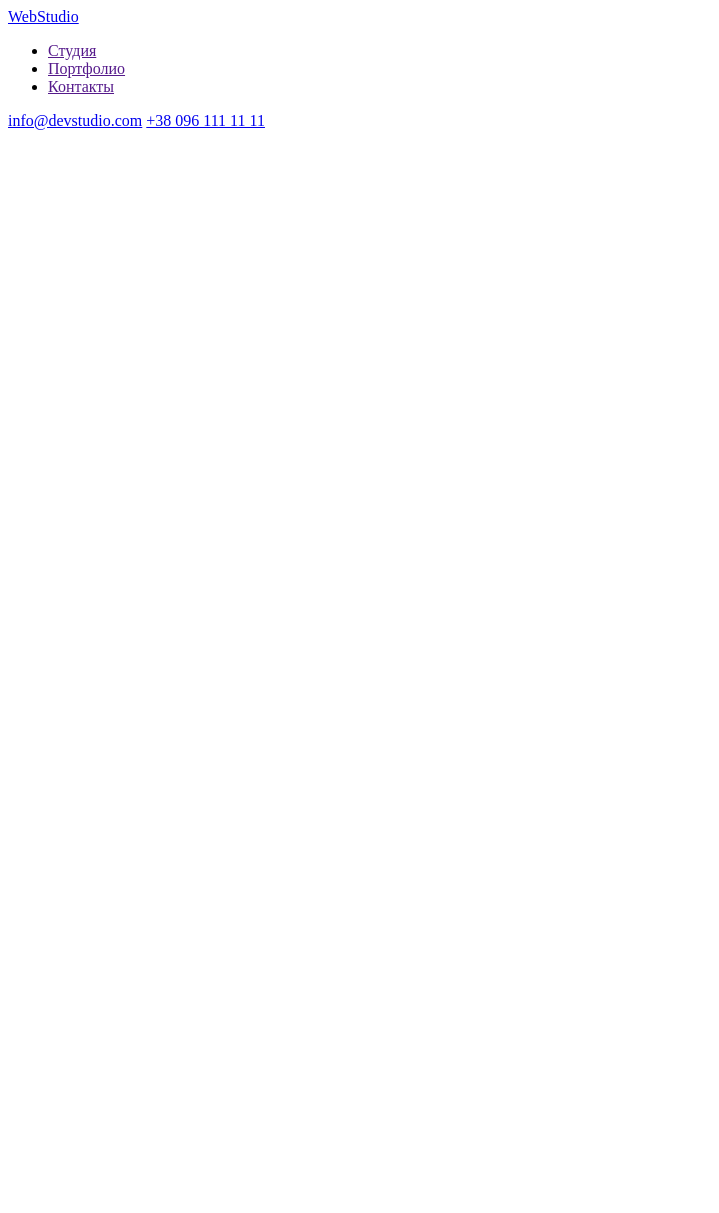
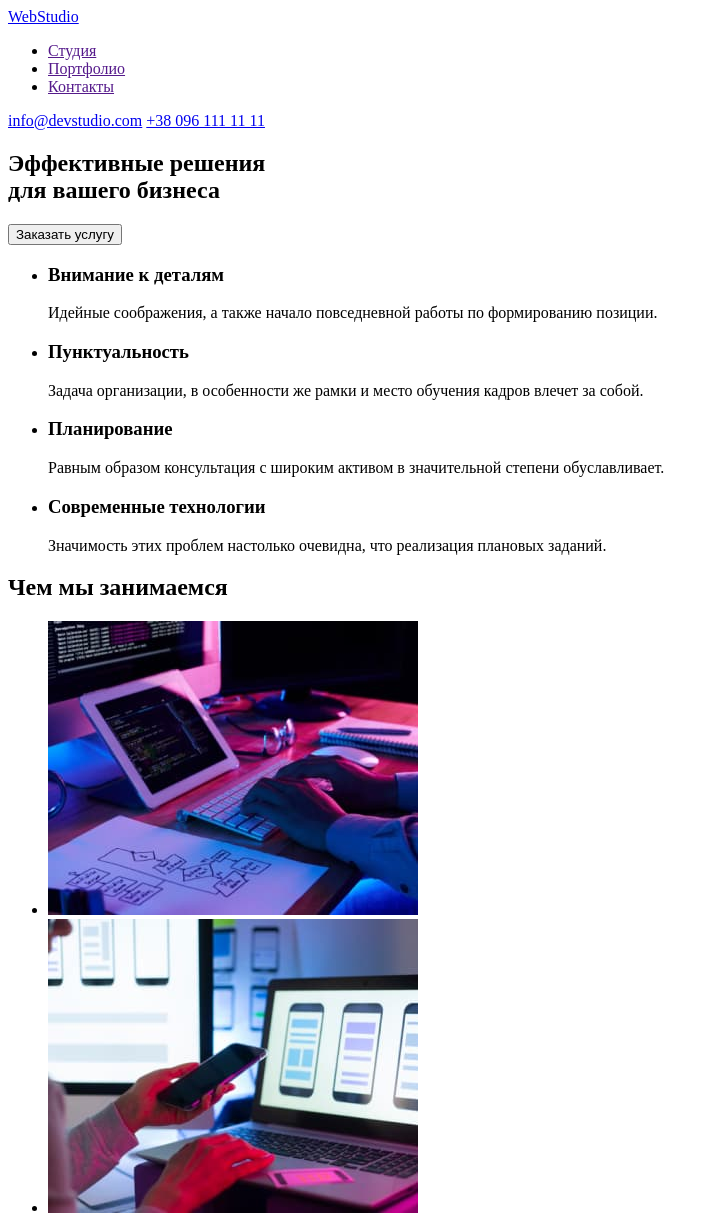
Before and after one commit to kostya1654/goit-markup-hw-01, a plain HTML site: page index.html in a window 1280 px wide. Shown: the top 1213 px of the page, without its empty margins (0-719 px from the left). Before the commit the page ends 800 px from the top, so only its background shows below. Drawn offline with Linux system fonts and the light colour scheme.

Commit message:
Создает секции
Создает секции и картинки к ним

```diff
--- a/index.html
+++ b/index.html
@@ -22,7 +22,47 @@
 <a href="tel:>+380961111111">+38 096 111 11 11</a>
 
 </header>
+<main>
+    <section>
+        <H1>Эффективные решения <br>
+            для вашего бизнеса </H1>
+        <button type="button">Заказать услугу</button>
+    </section>
+<section>
 
+    <!--<h2 >Особенности</h2> -->
+
+    <ul>
+        <li>
+            <h3>Внимание к деталям</h3>
+            <p>Идейные соображения, а также начало повседневной работы по формированию позиции.</p>
+        </li>
+        <li>
+            <h3>Пунктуальность</h3>
+            <p>Задача организации, в особенности же рамки и место обучения кадров влечет за собой.</p>
+        </li>
+        <li>
+            <h3>Планирование</h3>
+            <p>Равным образом консультация с широким активом в значительной степени обуславливает.</p>
+        </li>
+        <li>
+            <h3>Современные технологии</h3>
+            <p>Значимость этих проблем настолько очевидна, что реализация плановых заданий.</p>
+        </li>
+    </ul>
+
+</section>
+<section>
+    <h2>Чем мы занимаемся</h2>
+<ul>
+    <li><img src="./images/image1.jpg" alt="мужчина набирает текст на клавиатуре" width="370" height="294"></li>
+    <li><img src="./images/image2.jpg" alt="Девушка создает стиль для смартфона" width="370" height="294"></li>
+    <li><img src="./images/image3.jpg" alt="планшет со спектром цветов" width="370" height="294"></li>
+</ul>
+
+</section>
+
+</main>
 
     </body>
     </html>
```
Also changed, not shown: images/image1.jpg (added), images/image2.jpg (added), images/image3.jpg (added).
